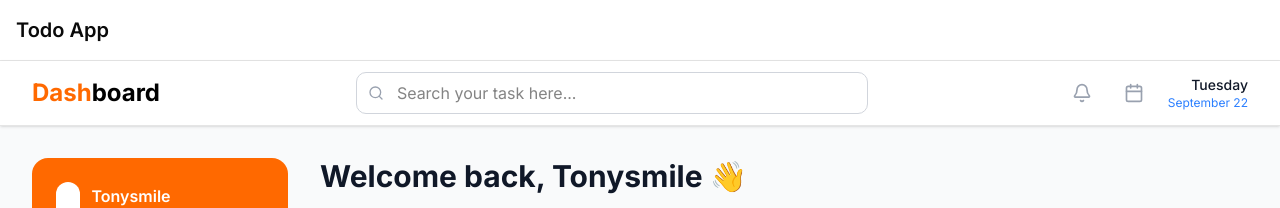
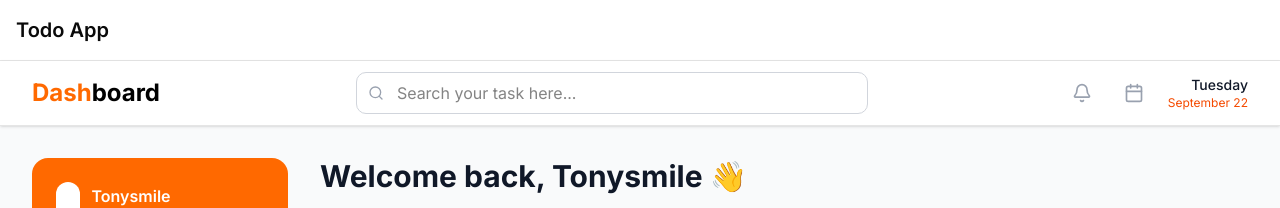
Before and after one commit to teesmile/todo-app-tsc, a Next.js app: page / in a window 1280 px wide. Shown: the top 208 px of the page. Built offline with nearby package versions, Linux system fonts and the light colour scheme; no server answers.

Commit message:
modified the ui and some functionality

```diff
--- a/src/app/page.tsx
+++ b/src/app/page.tsx
@@ -90,7 +90,7 @@ export default function Home() {
               </button>
               <div className="text-right">
                 <p className="text-sm font-medium text-gray-900">Tuesday</p>
-                <p className="text-xs text-blue-500">{today.split(',')[1]?.trim()}</p>
+                <p className="text-xs text-orange-600">{today.split(',')[1]?.trim()}</p>
               </div>
             </div>
           </div>
--- a/src/styles/globals.css
+++ b/src/styles/globals.css
@@ -119,3 +119,6 @@
     @apply bg-background text-foreground;
   }
 }
+span {
+
+}
```
